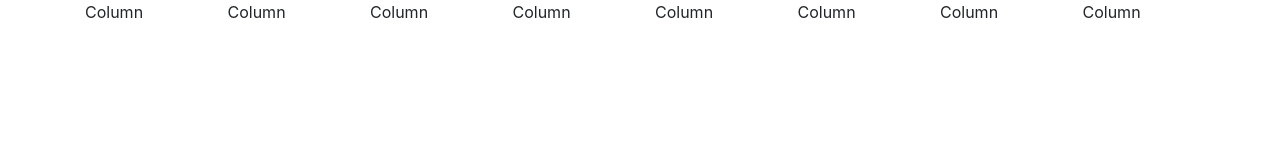
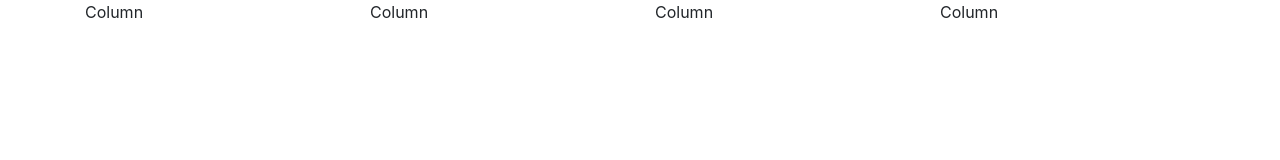
Before and after one commit to LOLO-GR/test, a plain HTML site: page index.html in a window 1280 px wide. Drawn offline with nearby package versions, Linux system fonts and the light colour scheme.

Commit message:
18/12/2021 17:03

```diff
--- a/index.html
+++ b/index.html
@@ -12,11 +12,7 @@
 
 <body>
     <div class="container">
-        <div class="row row-cols-4">
-            <div class="col">Column</div>
-            <div class="col">Column</div>
-            <div class="col">Column</div>
-            <div class="col">Column</div>
+        <div class="row row-cols-3">
             <div class="col">Column</div>
             <div class="col">Column</div>
             <div class="col">Column</div>
```
